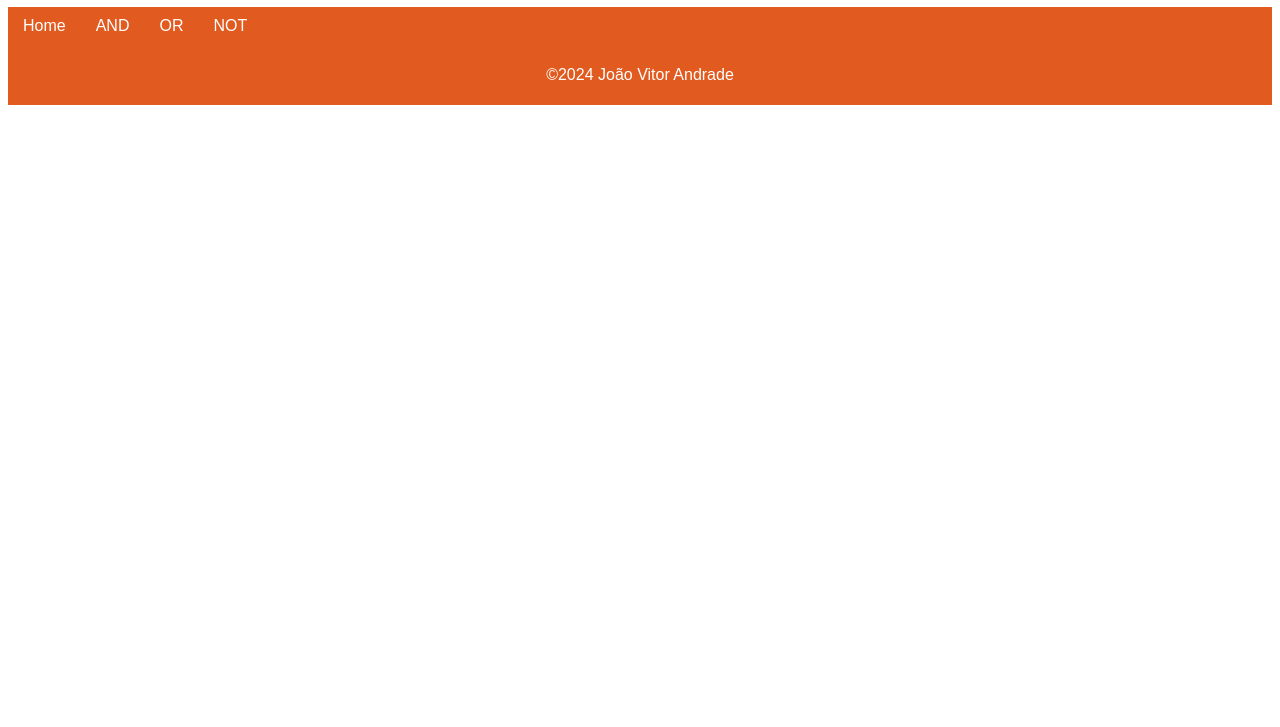
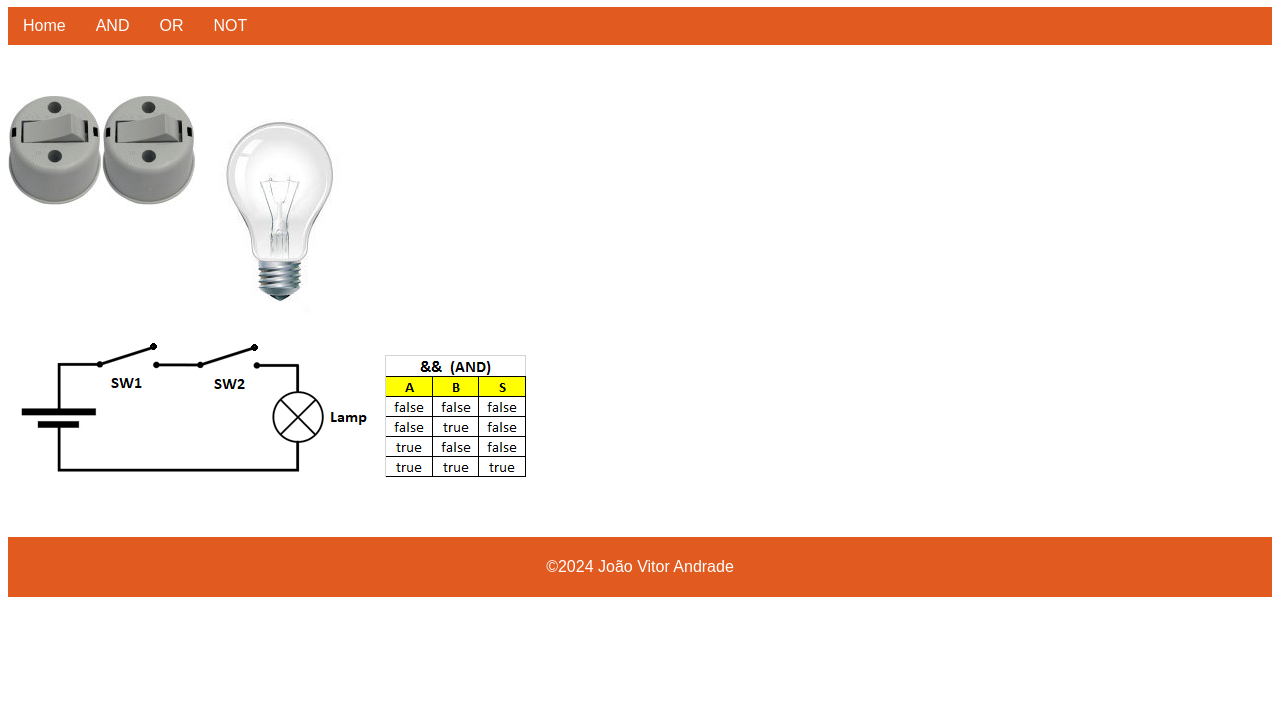
Before and after one commit to andradejao/javascript, a website: page exercicios/simulador/and.html in a window 1280 px wide. Shown: the part 73-800 px from the top of the page. Drawn offline with Linux system fonts and the light colour scheme.

Commit message:
Operadores Lógicos aplicativo finalizado

```diff
--- a/exercicios/simulador/and.html
+++ b/exercicios/simulador/and.html
@@ -20,10 +20,23 @@
                 <li><a href="not.html">NOT</a></li>
             </ul>
         </nav>
+
+        <div class="container">
+            <img src="./img/swoff.png" alt="chave" id="sw1" onclick="simular(1)">
+            <img src="./img/swoff.png" alt="chave" id="sw2" onclick="simular(2)">
+            <img src="./img/off.jpg" alt="lâmpada" id="lamp" onclick="simular(3)">
+            <p>
+                <img src="./img/circ_and.png" alt="circuito">
+                <img src="./img/tabeland.png" alt="tabela">
+            </p>
+        </div>
+
     </header>
     <footer>
         <p>&#169;2024 João Vitor Andrade</p>
     </footer>
+
+    <script src="logica.js"></script>
 </body>
 
 </html>
--- a/exercicios/simulador/logica.js
+++ b/exercicios/simulador/logica.js
@@ -5,16 +5,63 @@
 
 let valor // valor recebido 1:acender 2: apagar 3:quebrar
 let quebrada = false // estado da lâmpada
+let sw1 = false // chaves
+let sw2 = false // chaves
+let path = window.location.pathname // Obter o caminho da página
+// alert(path)
 
 function simular(valor) {
+    // Chaves
+    if (valor === 1 && sw1 === false) {
+        document.getElementById("sw1").src = "./img/swon.png"
+        sw1 = true
+    } else if (valor === 1 && sw1 === true) {
+        document.getElementById("sw1").src = "./img/swoff.png"
+        sw1 = false
+    } else if (valor === 2 && sw2 === false) {
+        document.getElementById("sw2").src = "./img/swon.png"
+        sw2 = true
+    } else if (valor === 2 && sw2 === true) {
+        document.getElementById("sw2").src = "./img/swoff.png"
+        sw2 = false
+    }
+
     // Quebrar a lâmpada
-    if(valor === 3){
+    if (valor === 3) {
         let beep = new Audio()
         beep.src = "./sound/glassbreak.wav"
         beep.play()
         document.getElementById("lamp").src = "./img/broken.jpg"
         quebrada = true
-
     }
 
+    // AND
+    if (quebrada === false && path === "/exercicios/simulador/and.html") {
+        if (sw1 === true && sw2 === true) {
+            document.getElementById("lamp").src = "./img/on.jpg"
+
+        } else {
+            document.getElementById("lamp").src = "./img/off.jpg"
+
+        }
+    }
+
+    // OR
+    if (quebrada === false && path === "/exercicios/simulador/or.html") {
+        if (sw1 === true) {
+            document.getElementById("lamp").src = "./img/on.jpg"
+        } else if (sw2 === true) {
+            document.getElementById("lamp").src = "./img/on.jpg"
+        } else {
+            document.getElementById("lamp").src = "./img/off.jpg"
+        }
+    }
+
+    // NOT
+    if (quebrada === false && path === "/exercicios/simulador/not.html") {
+        if (!sw1) {
+            document.getElementById("lamp").src = "./img/on.jpg"
+        } else
+            document.getElementById("lamp").src = "./img/off.jpg"
+    }
 }
--- a/exercicios/simulador/style.css
+++ b/exercicios/simulador/style.css
@@ -10,6 +10,11 @@ body {
 
 img {
     max-width: 100%;
+}
+
+.container {
+    margin: 50px 0px;
+    text-align: center;
 }
 
 /* Cabeçalho*/
@@ -29,8 +34,10 @@ nav ul {
     padding: 0;
     margin: 0;
     background: #e15a1f;
-    overflow: hidden; /* Esconde a barra de rolagem */
+    overflow: hidden;
+    /* Esconde a barra de rolagem */
 }
+
 nav ul li {
     float: left;
 }
@@ -47,6 +54,15 @@ nav ul li a:hover {
     transition: all 0.4s;
 }
 
+/* Conteúdo */
+#sw1 {
+    float: left;
+}
+
+#sw2 {
+    float: right;
+}
+
 /* Rodapé >>>>>>>>>>>>>>>>>>>>>>>>>>>>> */
 footer {
     width: 100%;
@@ -54,6 +70,20 @@ footer {
     color: #ffffff;
     padding: 5px 0px;
     text-align: center;
+}
 
+/* Layout Tela Maior */
+@media (min-width: 576px) {
 
+    header h1 {
+        text-align: left;
+    }
+
+    .container {
+        text-align: left;
+    }
+
+    #sw2 {
+        float: left;
+    }
 }
```
Also changed, not shown: exercicios/simulador/not.html (+13 -0 lines), exercicios/simulador/or.html (+12 -0 lines).
